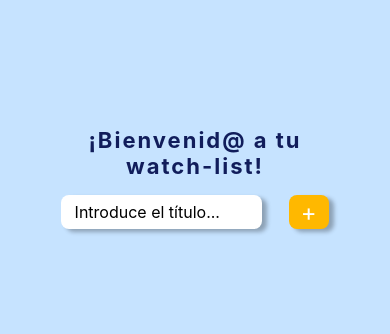
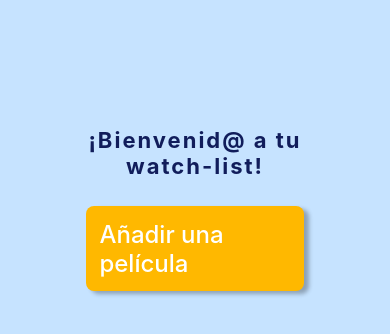
Before and after one commit to AsenjoPablo/React-Native-Movie-Tracker, a React Native app: screen / in a window 390 px wide. Shown: the top 334 px of the page. Built offline with nearby package versions, Linux system fonts and the light colour scheme.

Commit message:
added modal

```diff
--- a/App.js
+++ b/App.js
@@ -1,8 +1,13 @@
 import React, { useState } from "react";
-import { StyleSheet, Text, View, ScrollView } from "react-native";
+import {
+  StyleSheet,
+  Text,
+  View,
+  ScrollView,
+  TouchableHighlight,
+} from "react-native";
 import InputArea from "./assets/components/InputArea";
 import Pelicula from "./assets/components/Pelicula";
-import Test from "./assets/components/Test";
 
 export default function App() {
   const [lista, setLista] = useState([]);
@@ -15,6 +20,7 @@ export default function App() {
       setLista([...lista, { id: itemCounter, valor: item }]);
       setitemCounter(itemCounter + 0.000001);
       console.log("Agregada la película: " + item);
+      setIsModalVisible(false);
     }
   };
 
@@ -25,13 +31,27 @@ export default function App() {
     });
   };
 
+  const [isModalVisible, setIsModalVisible] = useState(false);
+
   return (
     <View style={styles.container}>
       <View style={styles.headerContainer}>
         <Text style={styles.header}>¡Bienvenid@ a tu watch-list!</Text>
+        <TouchableHighlight
+          style={styles.activador}
+          onPress={() => setIsModalVisible(true)}
+          underlayColor={"#FFDC2E"}
+        >
+          <Text style={styles.activadorText}>Añadir una película</Text>
+        </TouchableHighlight>
       </View>
 
-      <InputArea style={{ padding: "1%" }} agregarItem={agregarItem} />
+      <InputArea
+        style={{ padding: "1%" }}
+        agregarItem={agregarItem}
+        resetter={""}
+        isModalVisible={isModalVisible}
+      />
 
       {lista.length > 0 ? (
         <Text style={styles.helper}>
@@ -83,4 +103,22 @@ const styles = StyleSheet.create({
     justifyContent: "center",
     textAlign: "center",
   },
+  activador: {
+    backgroundColor: "#FFB800",
+    borderRadius: 8,
+    padding: "5%",
+    margin: "10%",
+    shadowColor: "#000",
+    shadowOffset: {
+      width: 5,
+      height: 3,
+    },
+    shadowOpacity: 0.29,
+    shadowRadius: 4.65,
+  },
+  activadorText: {
+    color: "#ffffff",
+    fontSize: 24,
+    fontWeight: "500",
+  },
 });
--- a/assets/components/InputArea.js
+++ b/assets/components/InputArea.js
@@ -5,17 +5,20 @@ import {
   TextInput,
   StyleSheet,
   TouchableHighlight,
+  Modal,
 } from "react-native";
 
 const InputArea = (props) => {
   const [peliInsertada, setPeliInsertada] = useState("");
 
   return (
+    <Modal visible={props.isModalVisible} animationType="slide">
       <View style={styles.inputAreaContainer}>
         <TextInput
           style={styles.textInput}
           placeholder="Introduce el título..."
           onChangeText={(text) => setPeliInsertada(text)}
+          onSubmitEditing={(text) => setPeliInsertada("")}
         />
         <TouchableHighlight
           style={styles.addBtn}
@@ -25,6 +28,7 @@ const InputArea = (props) => {
           <Text style={styles.addBtnText}>+</Text>
         </TouchableHighlight>
       </View>
+    </Modal>
   );
 };
 
@@ -33,11 +37,11 @@ const styles = StyleSheet.create({
     backgroundColor: "#ffffff",
     padding: "2%",
     paddingLeft: "5%",
-    fontSize: 16,
+    fontSize: 32,
     justifyContent: "center",
     borderRadius: 8,
-    width: "75%",
-    marginRight: "10%",
+    marginBottom: "10%",
+    width: "100%",
     shadowColor: "#000",
     shadowOffset: {
       width: 5,
@@ -48,9 +52,8 @@ const styles = StyleSheet.create({
   },
   addBtn: {
     backgroundColor: "#FFB800",
-    borderRadius: 8,
-    width: "15%",
-    padding: "1%",
+    borderRadius: 50,
+    padding: "10%",
     shadowColor: "#000",
     shadowOffset: {
       width: 5,
@@ -66,13 +69,10 @@ const styles = StyleSheet.create({
     fontSize: 24,
   },
   inputAreaContainer: {
-    width: "100%",
-    marginHorizontal: "5%",
-    textAlign: "center",
-    marginBottom: "5%",
-    padding: "1%",
-    flexDirection: "row",
-    justifyContent: "space-evenly",
+    justifyContent: "center",
+    flex: 1,
+    alignItems: "center",
+    padding: 50,
   },
 });
 
--- a/assets/components/Test.js
+++ /dev/null
@@ -1,79 +0,0 @@
-import React, { useState } from "react";
-import {
-  Alert,
-  Button,
-  Modal,
-  StyleSheet,
-  Text,
-  TouchableHighlight,
-  View,
-} from "react-native";
-import InputArea from "./InputArea";
-
-const Test = (props) => {
-  const [modalVisible, setModalVisible] = useState(false);
-  return (
-    <View style={styles.centeredView}>
-      <Modal animationType="slide" transparent={true} visible={modalVisible}>
-        <View style={styles.centeredView}>
-          <View style={styles.modalView}>
-            <InputArea
-              style={{ padding: "1%" }}
-              agregarItem={props.agregarItem}
-            />
-            <Button title="X" onPress={() => setModalVisible(!modalVisible)} />
-          </View>
-        </View>
-      </Modal>
-
-      <TouchableHighlight
-        style={styles.openButton}
-        onPress={() => {
-          setModalVisible(true);
-        }}
-      >
-        <Text style={styles.textStyle}>Añadir una película</Text>
-      </TouchableHighlight>
-    </View>
-  );
-};
-
-const styles = StyleSheet.create({
-  centeredView: {
-    flex: 1,
-    justifyContent: "center",
-    alignItems: "center",
-    margin: 80,
-  },
-  modalView: {
-    margin: "5%",
-    backgroundColor: "white",
-    borderRadius: 20,
-    padding: "5%",
-    alignItems: "center",
-    shadowColor: "#000",
-    shadowOffset: {
-      width: 0,
-      height: 2,
-    },
-    shadowOpacity: 0.25,
-    shadowRadius: 3.84,
-    elevation: 5,
-  },
-  openButton: {
-    backgroundColor: "#F194FF",
-    borderRadius: 20,
-    padding: 10,
-    elevation: 2,
-  },
-  textStyle: {
-    color: "white",
-    fontWeight: "bold",
-    textAlign: "center",
-  },
-  modalText: {
-    textAlign: "center",
-  },
-});
-
-export default Test;
```
Also changed, not shown: assets/components/SvgCompo.js (deleted, +0 -15 lines). Lines whose indentation alone changed are shown as unchanged.
